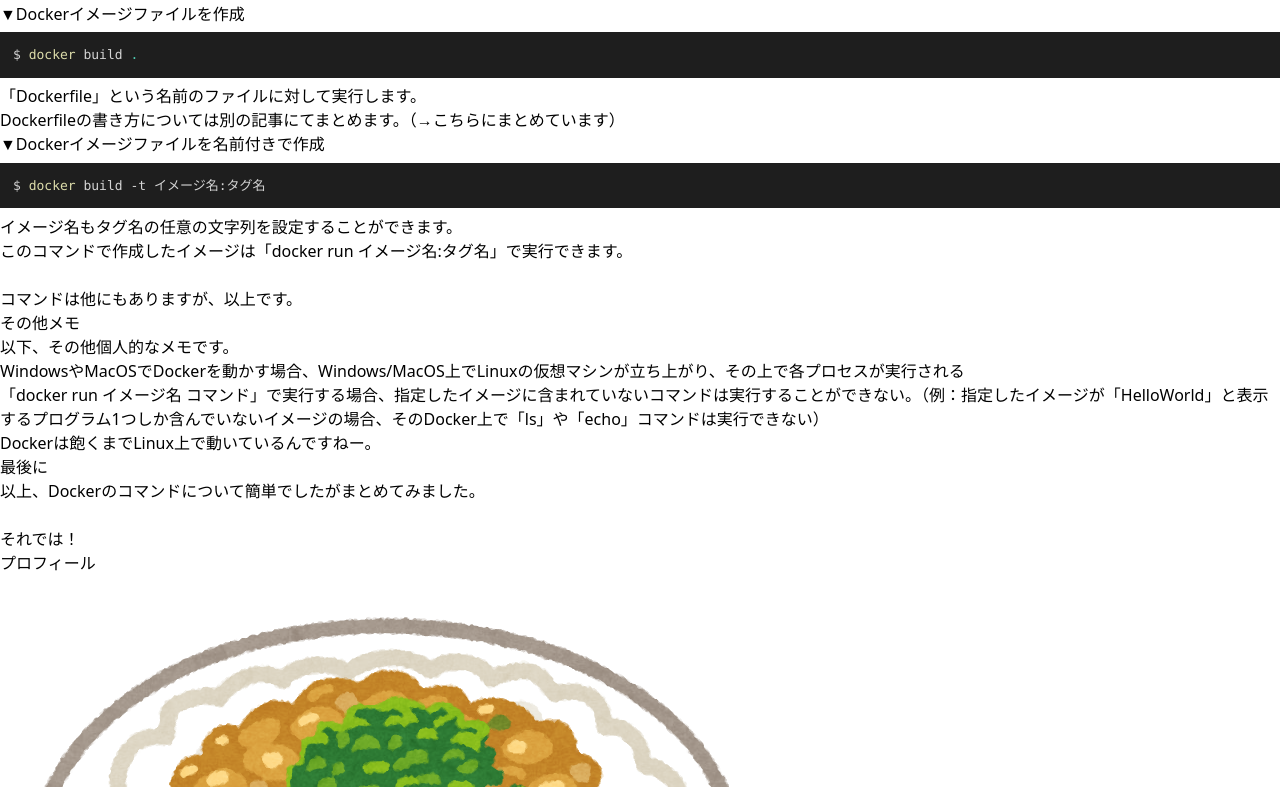
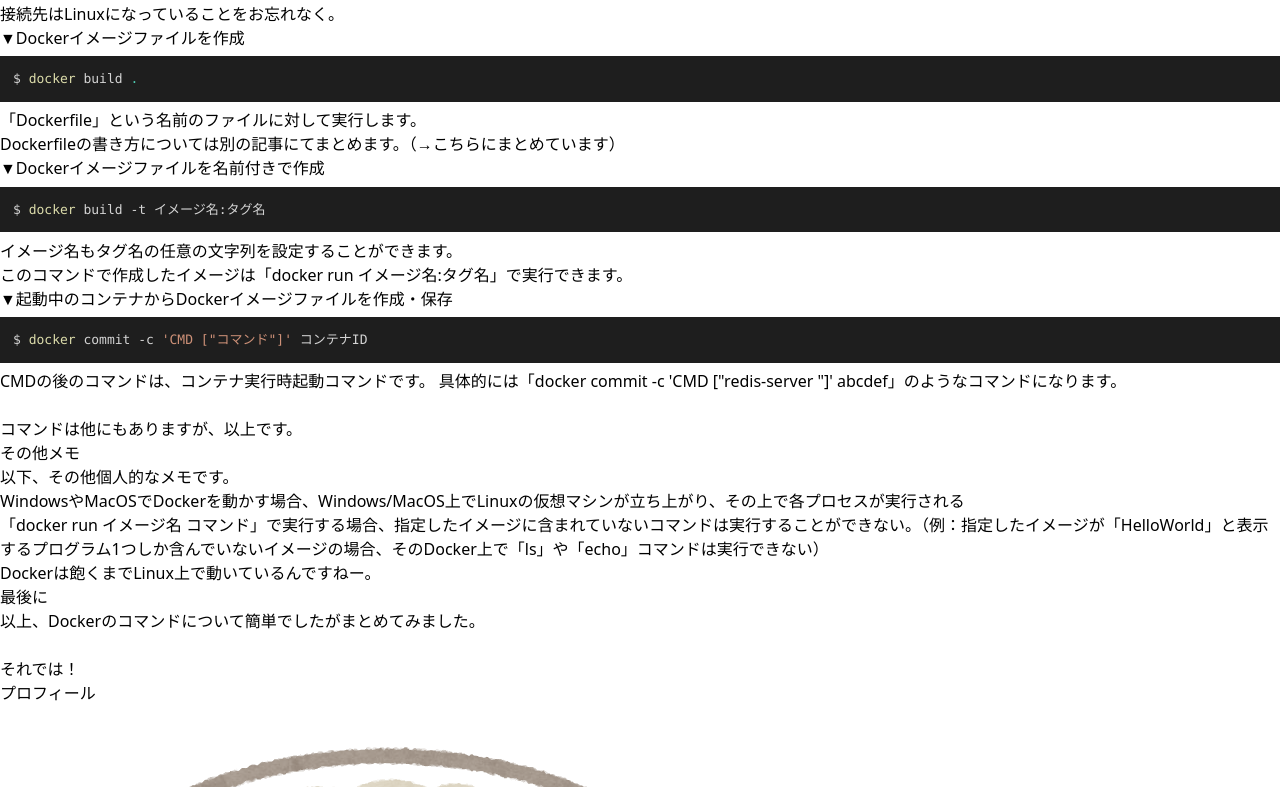
Before and after one commit to nattomatofu/blog, a Next.js app: page /posts/docker-memo in a window 1280 px wide. Shown: the part 1887-2674 px from the top of the page. Built offline with nearby package versions, Linux system fonts and the light colour scheme.

Commit message:
Gitコマンドの記事を追記

```diff
--- a/src/pages/posts/docker-memo.js
+++ b/src/pages/posts/docker-memo.js
@@ -151,6 +151,8 @@
                                     {`$ docker run  -it イメージ名 sh`}
                                 </SyntaxHighlighter>
                                 コンテナを立ち上げてすぐに、コンテナ内でコマンド操作したい場合はこのコマンドを使いましょう。
+                                サンプルとして、「docker run -it alpine
+                                sh」のように入力すると、プレーンのaplineイメージでコンテナが作成され、同時にシェルが開かれます。
                                 <p className="mt-4 font-bold">
                                     ▼実行中のコンテナ一覧を表示
                                 </p>
@@ -283,6 +285,20 @@
                                 <br />
                                 このコマンドで作成したイメージは「docker run
                                 イメージ名:タグ名」で実行できます。
+                                <p className="mt-4 font-bold">
+                                    ▼起動中のコンテナからDockerイメージファイルを作成・保存
+                                </p>
+                                <SyntaxHighlighter
+                                    language="shell"
+                                    style={vscDarkPlus}
+                                    showLineNumbers={false}
+                                >
+                                    {`$ docker commit -c 'CMD ["コマンド"]' コンテナID`}
+                                </SyntaxHighlighter>
+                                CMDの後のコマンドは、コンテナ実行時起動コマンドです。
+                                具体的には「docker commit -c &#39;CMD
+                                [&quot;redis-server &quot;]&#39;
+                                abcdef」のようなコマンドになります。
                                 <br />
                                 <br />
                                 コマンドは他にもありますが、以上です。
```
Also changed, not shown: 1 other file (tests, documents, lock files or other folders).
